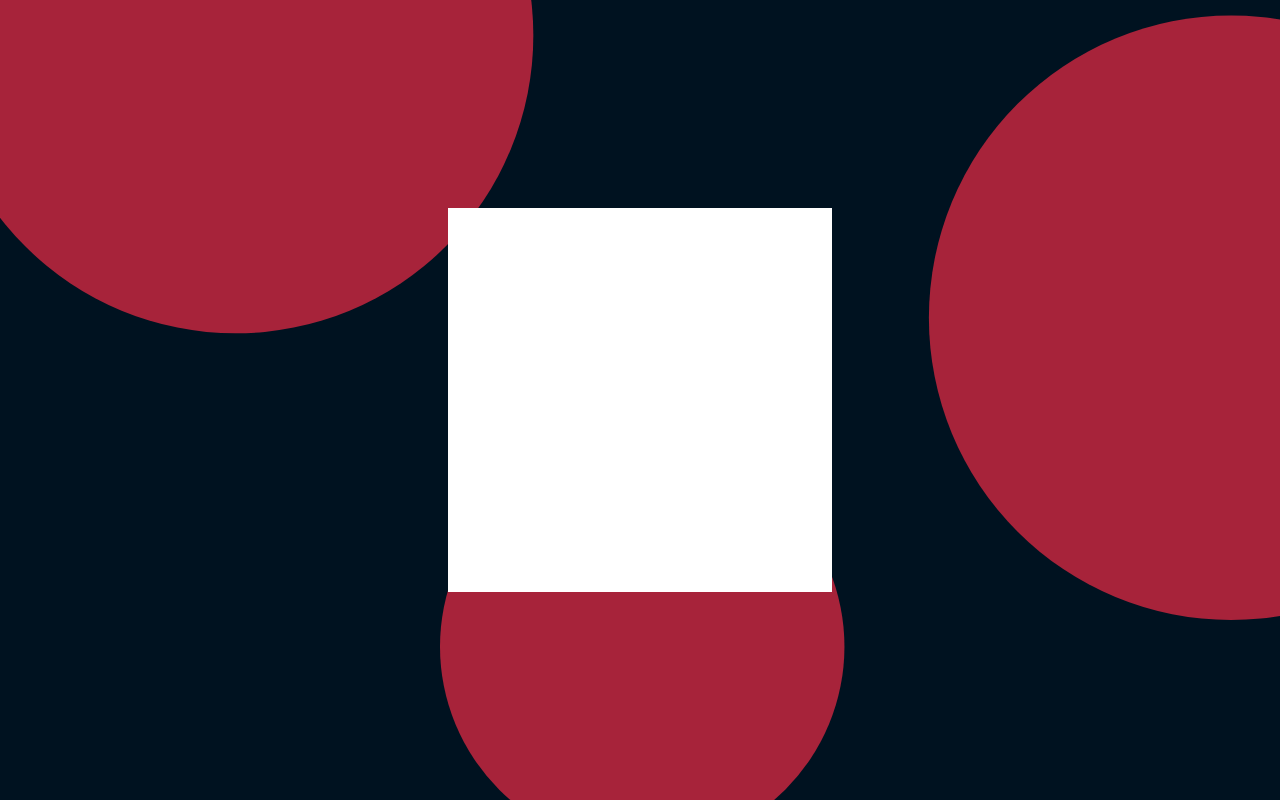
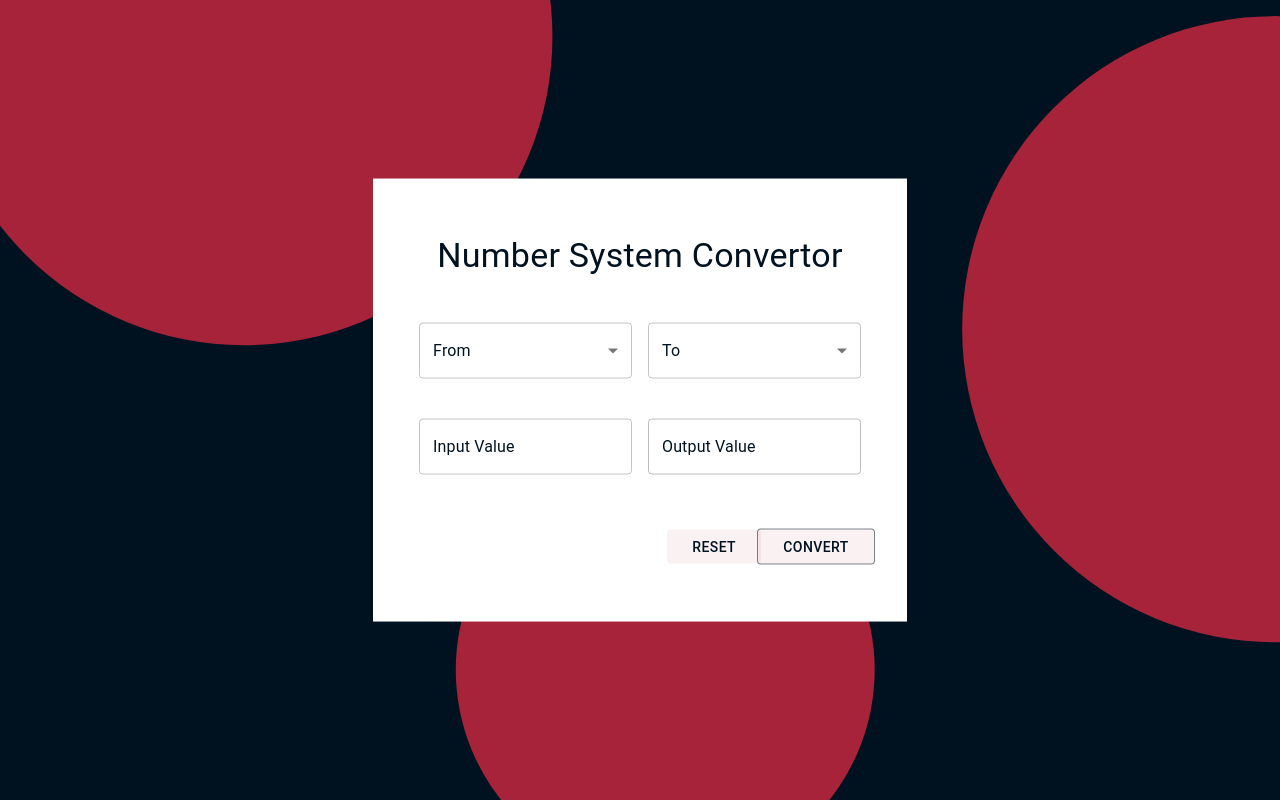
Before and after one commit to EshanTrivedi21/The-BaseChanger, a React (Create React App) app: page / in a window 1280 px wide. Shown: the top 800 px of the page. Built offline with nearby package versions, Linux system fonts and the light colour scheme.

Commit message:
feat: components ready

```diff
--- a/src/App.css
+++ b/src/App.css
@@ -1,15 +1,13 @@
+@import url("https://fonts.googleapis.com/css2?family=Poppins&display=swap");
+
 * {
   margin: 0;
   padding: 0;
   box-sizing: border-box;
 }
 
-html {
-  font-size: 62.5%;
-}
-
 body {
-  font-family: 'Roboto', sans-serif;
+  font-family: "Poppins", sans-serif;
   font-size: 1.6rem;
   line-height: 1.6;
   background-image: url(./assets/bgPC.svg);
@@ -18,9 +16,3 @@ body {
   min-height: 100vh;
   overflow: hidden;
 }
-
-@media (max-width: 1200) {
-  body {
-    background-image: url(./assets/bgTab.svg);
-  }
-}
--- a/src/App.js
+++ b/src/App.js
@@ -1,23 +1,141 @@
+import React, { useState } from "react";
 import "./App.css";
 import Box from "@mui/material/Box";
+import Grid from "@mui/material/Grid";
+import { Theme } from "./assets/theme";
+import Typography from "@mui/material/Typography";
+import InputLabel from "@mui/material/InputLabel";
+import MenuItem from "@mui/material/MenuItem";
+import FormControl from "@mui/material/FormControl";
+import Select from "@mui/material/Select";
+import Button from "@mui/material/Button";
+import TextField from "@mui/material/TextField";
 
 function App() {
+  const [inputType, setInputType] = useState("");
+  const [outputType, setoutputType] = useState("");
+
+  const handleChange = (event) => {
+    setInputType(event.target.value);
+    setoutputType(event.target.value);
+  };
+
   return (
     <>
+      <Theme>
+        <Grid container justifyContent="center">
+          <Grid item mobile={12} tablet={8.5} laptop={5}>
             <Box
-        justify="center"
               sx={{
-          width: "30vw",
-          height: "30vw",
+                width: "100%",
+                minHeight: { mobile: "100vh", tablet: "50vh", laptop: "50vh" },
                 backgroundColor: "white",
-          padding: { lg: 0, md: 2, sm: 0 },
-          m: "auto",
                 my: "50vh",
+                py: 7,
                 transform: "translateY(-50%)",
                 overflow: "hidden",
               }}
             >
+              <Typography variant="h4" align="center">
+                Number System Convertor
+              </Typography>
+              <Grid
+                container
+                justifyContent="center"
+                spacing={2}
+                rowGap={3}
+                sx={{ my: "30px" }}
+              >
+                <Grid item laptop={5}>
+                  <FormControl fullWidth>
+                    <InputLabel id="inputType-label">From</InputLabel>
+                    <Select
+                      labelId="inputType-label"
+                      id="inputType"
+                      value={inputType}
+                      label="From"
+                      onChange={(e) => {
+                        setInputType(e.target.value);
+                      }}
+                    >
+                      <MenuItem value={0}>Decimal</MenuItem>
+                      <MenuItem value={1}>Binary</MenuItem>
+                      <MenuItem value={2}>Octal</MenuItem>
+                      <MenuItem value={3}>Hexadecimal</MenuItem>
+                      <MenuItem value={4}>BCD</MenuItem>
+                      <MenuItem value={5}>XS3</MenuItem>
+                      <MenuItem value={6}>Gray</MenuItem>
+                      <MenuItem value={7}>Ascii</MenuItem>
+                    </Select>
+                  </FormControl>
+                </Grid>
+                <Grid item laptop={5}>
+                  <FormControl fullWidth>
+                    <InputLabel id="outputType-label">To</InputLabel>
+                    <Select
+                      labelId="outputType-label"
+                      id="outputType"
+                      value={outputType}
+                      label="To"
+                      onChange={(e) => {
+                        setoutputType(e.target.value);
+                      }}
+                    >
+                      <MenuItem value={0}>Decimal</MenuItem>
+                      <MenuItem value={1}>Binary</MenuItem>
+                      <MenuItem value={2}>Octal</MenuItem>
+                      <MenuItem value={3}>Hexadecimal</MenuItem>
+                      <MenuItem value={4}>BCD</MenuItem>
+                      <MenuItem value={5}>XS3</MenuItem>
+                      <MenuItem value={6}>Gray</MenuItem>
+                      <MenuItem value={7}>Ascii</MenuItem>
+                    </Select>
+                  </FormControl>
+                </Grid>
+                <Grid item laptop={5}>
+                  <TextField
+                    id="inputValue"
+                    label="Input Value"
+                    variant="outlined"
+                    fullWidth
+                  />
+                </Grid>
+                <Grid item laptop={5}>
+                  <TextField
+                    id="outputValue"
+                    value="Output Value"
+                    variant="outlined"
+                    fullWidth
+                    disabled
+                    sx={{
+                      "& .MuiInputBase-input.Mui-disabled": {
+                        WebkitTextFillColor: "#001220",
+                      },
+                    }}
+                  />
+                </Grid>
+              </Grid>
+              <Grid
+                container
+                direction="row"
+                justifyContent="flex-end"
+                alignContent="center"
+                width="90%"
+                sx={{
+                  marginTop: "50px",
+                }}
+              >
+                <Grid item laptop={2.25}>
+                <Button variant="text">Reset</Button>
+                </Grid>
+                <Grid item laptop={2.4}>
+                <Button variant="outlined">Convert</Button>
+                </Grid>
+              </Grid>
             </Box>
+          </Grid>
+        </Grid>
+      </Theme>
     </>
   );
 }
--- /dev/null
+++ b/src/assets/theme.js
@@ -0,0 +1,50 @@
+import { ThemeProvider, createTheme } from "@mui/material/styles";
+
+const theme = createTheme({
+  breakpoints: {
+    values: {
+      mobile: 0,
+      tablet: 640,
+      laptop: 1024,
+      desktop: 1200,
+    },
+  },
+  palette: {
+    primary: {
+      main: "#001220",
+      contrastText: "#A7233A",
+    },
+    secondary: {
+      main: "#A7233A",
+      contrastText: "#001220",
+    },
+  },
+  typography: {
+    allVariants: {
+      color: "#001220",
+    },
+  },
+  components: {
+    MuiSelect: {
+      styleOverrides: {
+        root: {
+          color: "#001220",
+          borderColor: "#001220"
+        },
+      }
+    },
+    MuiButton: {
+      styleOverrides: {
+        root: {
+          color: "#001220",
+          backgroundColor: "#A7233A10",
+          padding: "5px 25px",
+        }
+      }
+    }
+  }
+});
+
+export function Theme(props) {
+  return <ThemeProvider theme={theme}>{props.children}</ThemeProvider>;
+}
```
Lines whose indentation alone changed are shown as unchanged.
